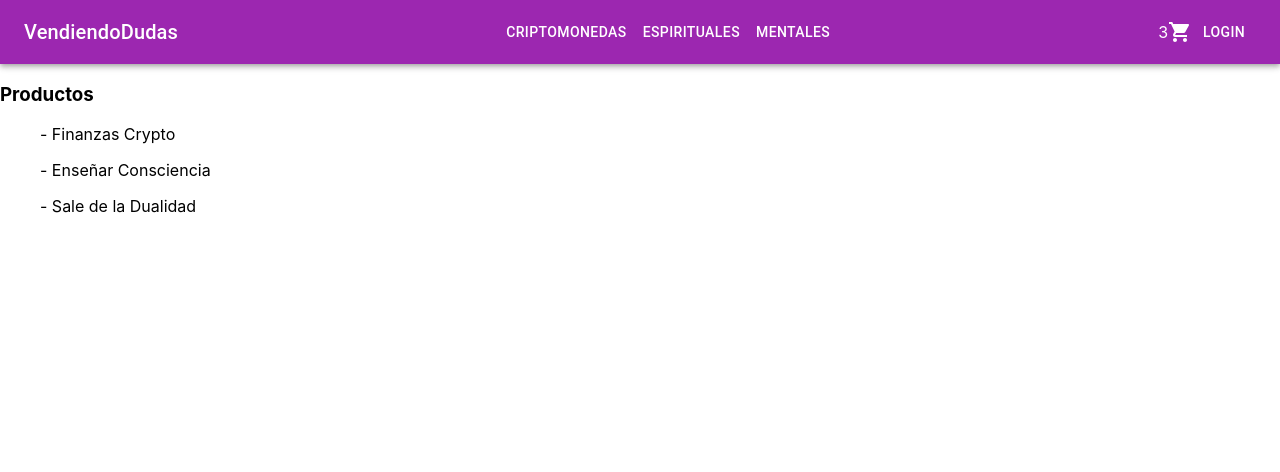
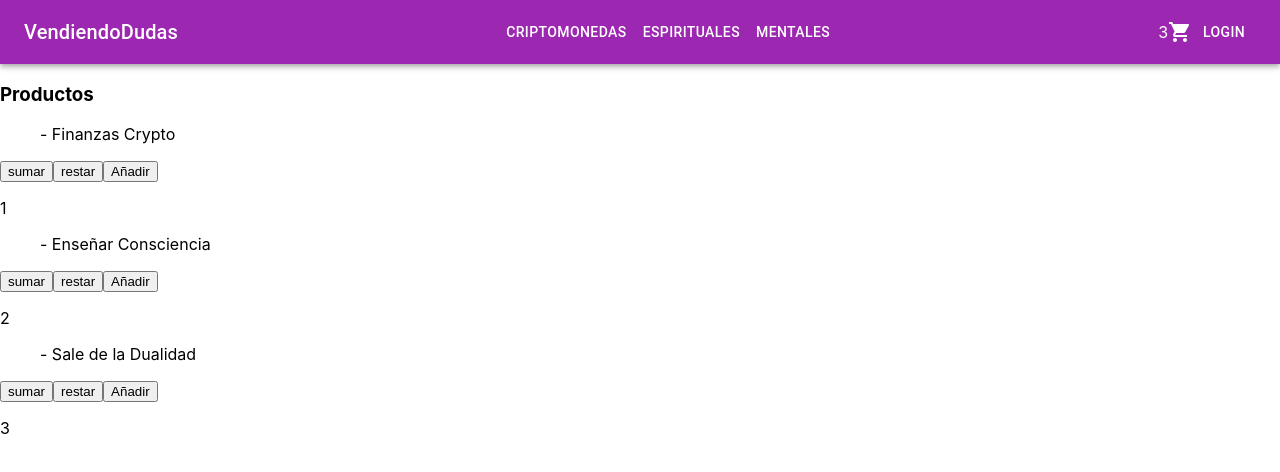
Before and after one commit to jimenez1917/vendiendodudas-jimenez, a React (Create React App) app: page / in a window 1280 px wide. Shown: the top 472 px of the page. Built offline with nearby package versions, Linux system fonts and the light colour scheme.

Commit message:
ItemCount

```diff
--- a/src/App.js
+++ b/src/App.js
@@ -3,6 +3,8 @@ import './App.css';
 import NavBar from './Components/NavBar/NavBar';
 // import CartWidget from './Components/CartWidget/CartWidget';
 import ItemListContainer from './Components/ItemListContainer/ItemListContainer';
+import ItemCount from './Components/ItemCount/ItemCount';
+
 
 function App() {
   return (
@@ -10,9 +12,13 @@ function App() {
      <div>
       <h3>Productos</h3>
       <ItemListContainer productos="Finanzas Crypto" />
+      <ItemCount stock = {3} inicial={1}></ItemCount>
       <ItemListContainer productos="Enseñar Consciencia" />
+      <ItemCount stock = {5} inicial={2}></ItemCount>
       <ItemListContainer productos="Sale de la Dualidad" />
+      <ItemCount stock = {8} inicial={3}></ItemCount>
     </div>
+
     </>
 
 
--- /dev/null
+++ b/src/Components/ItemCount/ItemCount.js
@@ -0,0 +1,36 @@
+import React, {useEffect, useState} from 'react';
+
+export default function ItemCount({stock,inicial}){
+    const [Count,setCount]=useState(inicial);
+    const [mensaje,setmensaje]=useState('');
+
+    useEffect(() => {
+        if(stock==Count || stock<=Count){
+            setCount(stock)
+            setmensaje("Este es el máximo de compras que puedes realizar");
+        }else{
+            setmensaje("");
+        }
+    },[Count]);
+
+    function suma(){
+         setCount(Count+1);
+    }
+    function resta(){
+        if(Count>0){
+        setCount(Count-1)
+    }else{
+        setCount(0)
+    }
+
+    }
+    return(
+        <div className="ItemCount">
+            <button onClick={suma}>sumar</button>
+            <button onClick={resta}>restar</button>
+            <button onClick={suma}>Añadir</button>
+            <p>{Count}</p>
+            <p>{mensaje}</p>
+        </div>
+    )
+}
--- a/src/Components/ItemListContainer/ItemListContainer.js
+++ b/src/Components/ItemListContainer/ItemListContainer.js
@@ -1,12 +1,18 @@
 import React from 'react';
+// import ItemCount from '../ItemCount/ItemCount';
+// import ItemCount from './ItemCount/ItemCount';
 
 function ItemListContainer({productos}){
 return (
-        <ul className='ItemListContainer'>
-            <il type="list">- {productos}</il>
-        </ul>
+  <div>
+  <div>
+          <ul className='ItemListContainer'>
+              <il type="list">- {productos}</il>
+          </ul>
+          {/* <ItemCount stock = {3}></ItemCount> */}
+    </div>
 
+  </div>
   )
 };
-
 export default ItemListContainer;
```
